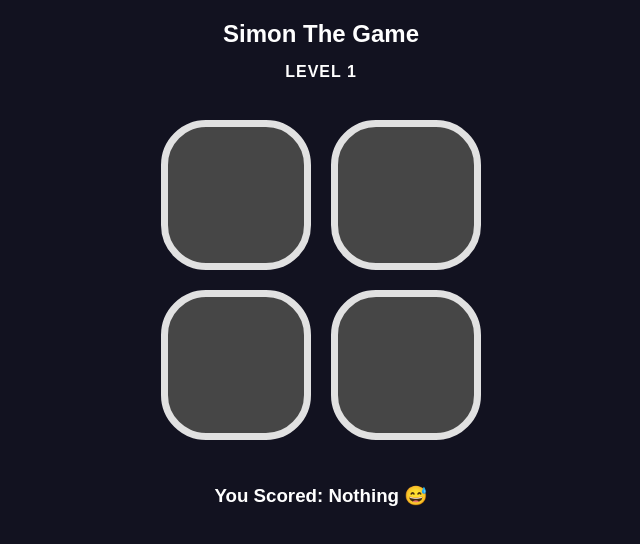
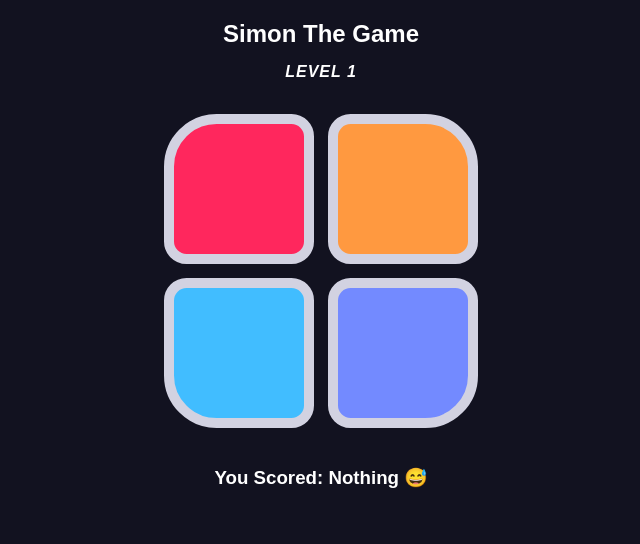
Before and after one commit to AbinoSin/SimonGame, a plain HTML site: page index.html in a window 1280 px wide. Both pictures are taken after a click on the button "START". Shown: the whole page, without its empty margins (319-959 px from the left). Drawn offline with Linux system fonts and the light colour scheme.

Commit message:
Big Changes(28-06-25)

```diff
--- a/index.html
+++ b/index.html
@@ -12,18 +12,18 @@
       <!-- container for pre info -->
       <div class="preinfo">
         <h2>Simon The Game</h2>
-        <p>Press <button>START</button> !!</p>
+        <p class="levelScore">Press <button>START</button> !!</p>
       </div>
 
       <!-- main game -->
       <div class="btn-container">
         <div class="btn-line">
-          <div class="btn" id="btn1"></div>
-          <div class="btn" id="btn2"></div>
+          <div class="btn" id="red"></div>
+          <div class="btn" id="blue"></div>
         </div>
         <div class="btn-line">
-          <div class="btn" id="btn3"></div>
-          <div class="btn" id="btn4"></div>
+          <div class="btn" id="yellow"></div>
+          <div class="btn" id="purple"></div>
         </div>
       </div>
 
--- a/script.js
+++ b/script.js
@@ -1,62 +1,102 @@
-const gameSeq = [];
-const userSeq = [];
+let gameSeq = [];
+let userSeq = [];
 
-let started = false;
+let gameStatus = false;
 let level = 0;
 
-let test = document.querySelectorAll(".btn");
+let i = 0;
 
-document
-  .querySelector(".preinfo p button")
-  .addEventListener("click", function () {
-    if (started == false) {
-      started = true;
-      console.log("game is started");
-      document.querySelector(".preinfo p").innerHTML = "Game is started !!";
-      levelUp();
-    }
+//--- staring game ---------------------------------------------
+let startBtn = document.querySelector(".preinfo p button");
+startBtn.addEventListener("click", function () {
+  gameStatus = true;
+  levelUp();
+  let lights = document.querySelectorAll(".btn");
+  lights.forEach(function (element) {
+    element.addEventListener("click", function () {
+      this.classList.add("greenFlash");
+      setTimeout(() => {
+        this.classList.remove("greenFlash");
+      }, 250);
+
+      userSeq.push(element.getAttribute("id"));
+      console.log(userSeq);
+      checkGame();
+    });
   });
+});
 
+//--- functions ------------------------------------------------
+//--- levelUp -------------
 function levelUp() {
+  userSeq = [];
   level++;
-  document.querySelector(".preinfo p").innerHTML = `LEVEL <b>${level}</b>`;
-  btnFlashAll(test);
+
+  console.log(gameStatus);
+
+  let levelScore = document.querySelector(".levelScore");
+  levelScore.innerHTML = `<i>LEVEL ${level}</i>`;
+
+  openingFlash();
+  randomFlash();
 }
 
-function btnFlashAll(pBtn) {
-  for (item of pBtn) {
-    item.classList.add("flash");
-  }
-  setTimeout(() => {
-    pBtn[0].classList.remove("flash");
-  }, 500);
-  setTimeout(() => {
-    pBtn[2].classList.remove("flash");
-  }, 1000);
-  setTimeout(() => {
-    pBtn[3].classList.remove("flash");
-  }, 1500);
-  setTimeout(() => {
-    pBtn[1].classList.remove("flash");
-  }, 2000);
-  setTimeout(() => {
-    pBtn.forEach((element) => {
+//--- openingFlash --------
+function openingFlash() {
+  let btns = document.querySelectorAll(".btn");
+  setTimeout(function () {
+    btns.forEach(function (element) {
       element.classList.add("flash");
     });
-  }, 2500);
-  setTimeout(() => {
-    pBtn.forEach((element) => {
+  }, 0);
+
+  setTimeout(function () {
+    btns.forEach(function (element) {
       element.classList.remove("flash");
     });
-  }, 3000);
-  setTimeout(() => {
-    pBtn.forEach((element) => {
+  }, 500);
+  setTimeout(function () {
+    btns.forEach(function (element) {
       element.classList.add("flash");
     });
-  }, 3500);
-  setTimeout(() => {
-    pBtn.forEach((element) => {
+  }, 1000);
+  setTimeout(function () {
+    btns.forEach(function (element) {
       element.classList.remove("flash");
     });
-  }, 4000);
+  }, 1500);
 }
+
+//--- randomFlash ---------
+function randomFlash() {
+  const lights = ["red", "yellow", "blue", "purple"];
+  let randomIdx = Math.floor(Math.random() * 4);
+  let randomLight = document.querySelector(`#${lights[randomIdx]}`);
+
+  setTimeout(function () {
+    randomLight.classList.add("flash");
+    gameSeq.push(lights[randomIdx]);
+  }, 2000);
+  setTimeout(function () {
+    randomLight.classList.remove("flash");
+  }, 2500);
+}
+
+function checkGame() {
+  let i = 0;
+  if (gameSeq[i] === userSeq[i]) {
+    i++;
+    if (gameSeq.length === userSeq.length) {
+      setTimeout(levelUp, 750);
+      i = 0;
+    }
+  } else {
+    document.querySelector(".levelScore").innerText = "You Lost !!";
+    document.querySelectorAll(".btn").forEach(function (element) {
+      element.classList.add("redFlash");
+    });
+    level = 0;
+    gameSeq = [];
+    gameStatus = false;
+  }
+}
--- a/style.css
+++ b/style.css
@@ -1,4 +1,3 @@
-/* Initial setup */
 *,
 *::before,
 *::after {
@@ -12,7 +11,7 @@
   color: white;
 }
 
-/* setting canvas */
+/* --------------------------------------------------------------- */
 .preinfo {
   margin: 20px 0 0 0;
   text-align: center;
@@ -20,7 +19,7 @@
 }
 
 /* styling pre info */
-.preinfo p {
+.levelScore {
   margin: 15px;
   font-weight: 550;
   letter-spacing: 1px;
@@ -34,7 +33,7 @@
   border: rgb(98, 122, 130) 2px solid;
 }
 
-/* main game */
+/* --------------------------------------------------------------- */
 .btn-container {
   display: flex;
   justify-content: center;
@@ -43,29 +42,32 @@
 .btn {
   height: 150px;
   width: 150px;
-  border: 7px solid rgb(225, 225, 225);
-  margin: 20px 0;
-  border-radius: 30%;
+  border: 10px solid rgb(210, 210, 225);
+  margin: 14px 0;
 }
 
 .btn-line {
-  margin: 0 10px;
+  margin: 0 7px;
 }
 
-#btn1 {
+#red {
   background-color: rgb(255, 39, 93);
+  border-radius: 35% 15% 15% 15%;
 }
-#btn2 {
+#blue {
   background-color: rgb(65, 189, 255);
+  border-radius: 15% 15% 15% 35%;
 }
-#btn3 {
+#yellow {
   background-color: rgb(255, 153, 64);
+  border-radius: 15% 35% 15% 15%;
 }
-#btn4 {
+#purple {
   background-color: rgb(115, 138, 255);
+  border-radius: 15% 15% 35% 15%;
 }
 
-/* score board */
+/* --------------------------------------------------------------- */
 #score {
   height: 100px;
   width: 350px;
@@ -74,6 +76,15 @@
   margin: auto;
 }
 
+/* --------------------------------------------------------------- */
 .flash {
   background-color: rgb(70, 70, 70) !important;
 }
+
+.greenFlash {
+  background-color: rgb(0, 175, 0) !important;
+}
+
+.redFlash {
+  background-color: rgb(255, 0, 0) !important;
+}
```
